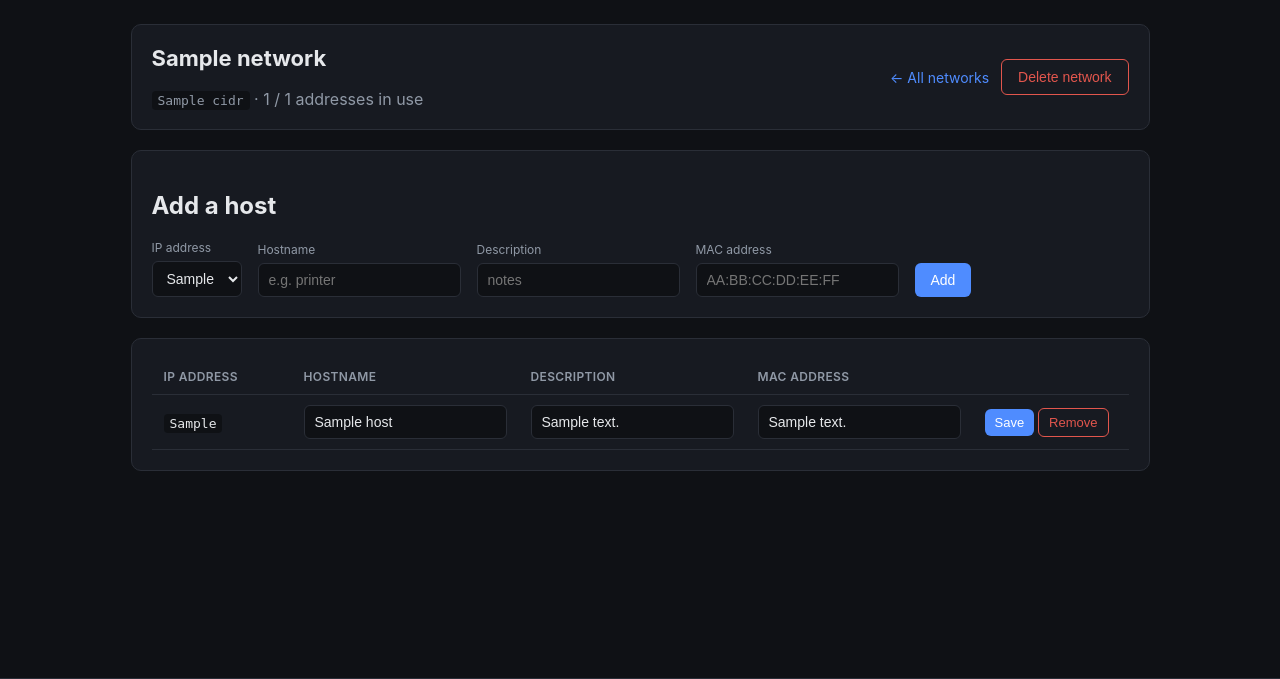
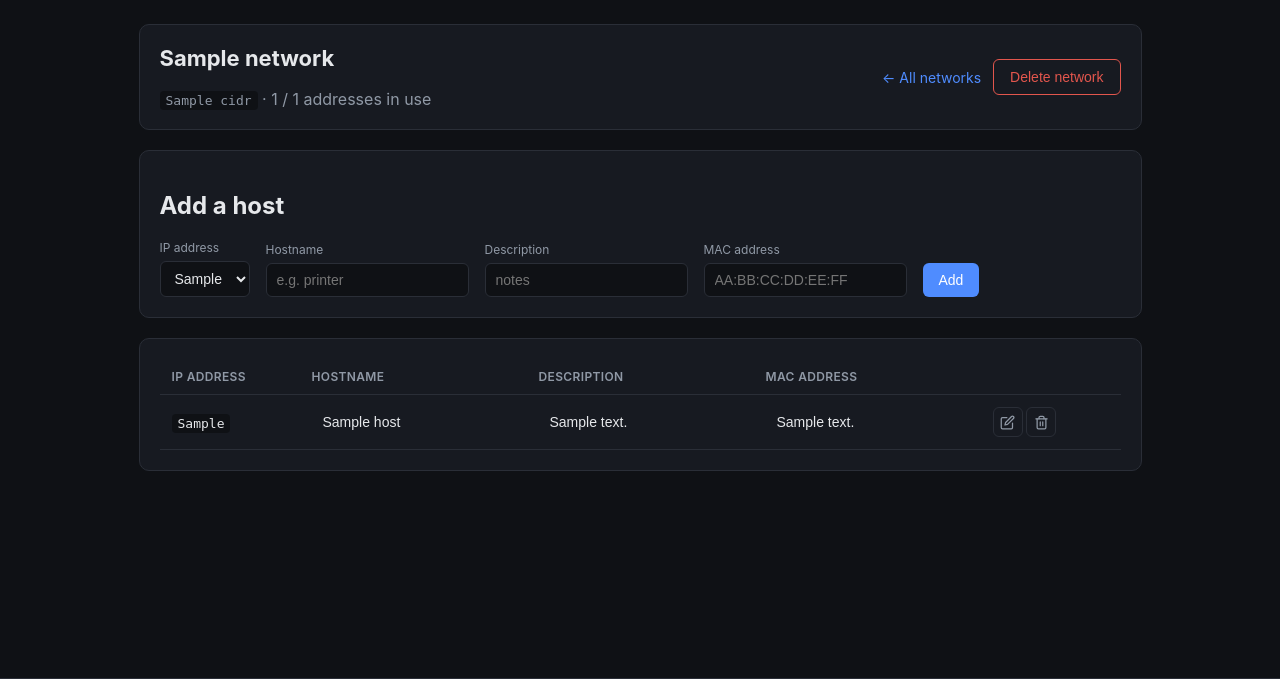
Before and after one commit to danielndias/ip-manager, a Flask app: template templates/network.html in a window 1280 px wide. Shown: the part 65-744 px from the top of the page. Run offline with Flask 3, Linux system fonts and the light colour scheme; the template is opened without the code that fills it: most values are stand-ins (such as "Sample title", 1, 10 or a date in 2020).

Commit message:
Add README; replace inline save/remove buttons with edit/trash icons
Host rows are now read-only until the edit icon is clicked, and the
remove action uses a trash icon instead of a text button.

Co-Authored-By: Claude Sonnet 5 <noreply@anthropic.com>
Claude-Session: https://claude.ai/code/session_015JQ6hyw7WsbP9av3DF9WZX

```diff
--- a/static/app.js
+++ b/static/app.js
@@ -10,6 +10,10 @@
   const addMessage = document.getElementById("add-host-message");
   const usedCountEl = document.getElementById("used-count");
   const noHostsMessage = document.getElementById("no-hosts-message");
+
+  const EDIT_ICON = '<svg viewBox="0 0 24 24" fill="none" stroke="currentColor" stroke-width="2" stroke-linecap="round" stroke-linejoin="round"><path d="M11 4H4a2 2 0 0 0-2 2v14a2 2 0 0 0 2 2h14a2 2 0 0 0 2-2v-7"></path><path d="M18.5 2.5a2.121 2.121 0 0 1 3 3L12 15l-4 1 1-4 9.5-9.5z"></path></svg>';
+  const SAVE_ICON = '<svg viewBox="0 0 24 24" fill="none" stroke="currentColor" stroke-width="2" stroke-linecap="round" stroke-linejoin="round"><polyline points="20 6 9 17 4 12"></polyline></svg>';
+  const TRASH_ICON = '<svg viewBox="0 0 24 24" fill="none" stroke="currentColor" stroke-width="2" stroke-linecap="round" stroke-linejoin="round"><polyline points="3 6 5 6 21 6"></polyline><path d="M19 6v14a2 2 0 0 1-2 2H7a2 2 0 0 1-2-2V6m3 0V4a2 2 0 0 1 2-2h4a2 2 0 0 1 2 2v2"></path><line x1="10" y1="11" x2="10" y2="17"></line><line x1="14" y1="11" x2="14" y2="17"></line></svg>';
 
   function ipToInt(ip) {
     return ip.split(".").reduce((acc, part) => acc * 256 + Number(part), 0);
@@ -70,12 +74,12 @@
     row.dataset.ip = ip;
     row.innerHTML = `
       <td class="col-ip"><code>${ip}</code></td>
-      <td><input type="text" class="hostname" value="${hostname}" placeholder="e.g. printer"></td>
-      <td><input type="text" class="description" value="${description}" placeholder="notes"></td>
-      <td><input type="text" class="mac_address" value="${mac_address}" placeholder="AA:BB:CC:DD:EE:FF"></td>
+      <td><input type="text" class="hostname" value="${hostname}" placeholder="e.g. printer" readonly></td>
+      <td><input type="text" class="description" value="${description}" placeholder="notes" readonly></td>
+      <td><input type="text" class="mac_address" value="${mac_address}" placeholder="AA:BB:CC:DD:EE:FF" readonly></td>
       <td class="col-actions">
-        <button type="button" class="save-row">Save</button>
-        <button type="button" class="remove-row danger">Remove</button>
+        <button type="button" class="icon-btn edit-row" title="Edit" aria-label="Edit">${EDIT_ICON}</button>
+        <button type="button" class="icon-btn remove-row" title="Remove" aria-label="Remove">${TRASH_ICON}</button>
         <span class="row-message"></span>
       </td>
     `;
@@ -92,6 +96,19 @@
       tbody.appendChild(row);
     }
     toggleEmptyState();
+  }
+
+  function setEditing(row, editing) {
+    const inputs = row.querySelectorAll("input");
+    inputs.forEach((input) => {
+      input.readOnly = !editing;
+    });
+    const editBtn = row.querySelector(".edit-row");
+    editBtn.innerHTML = editing ? SAVE_ICON : EDIT_ICON;
+    editBtn.title = editing ? "Save" : "Edit";
+    editBtn.setAttribute("aria-label", editBtn.title);
+    row.classList.toggle("editing", editing);
+    if (editing) inputs[0].focus();
   }
 
   if (addForm) {
@@ -145,9 +162,9 @@
 
   if (table) {
     table.addEventListener("click", async (event) => {
-      const saveBtn = event.target.closest(".save-row");
+      const editBtn = event.target.closest(".edit-row");
       const removeBtn = event.target.closest(".remove-row");
-      if (!saveBtn && !removeBtn) return;
+      if (!editBtn && !removeBtn) return;
 
       const row = event.target.closest("tr");
       const ip = row.dataset.ip;
@@ -175,11 +192,17 @@
         return;
       }
 
+      // edit-row button: first click enters edit mode, second click saves
+      if (!row.classList.contains("editing")) {
+        setEditing(row, true);
+        return;
+      }
+
       const hostname = row.querySelector(".hostname").value.trim();
       const description = row.querySelector(".description").value.trim();
       const mac_address = row.querySelector(".mac_address").value.trim();
 
-      saveBtn.disabled = true;
+      editBtn.disabled = true;
       message.textContent = "Saving...";
       message.className = "row-message";
 
@@ -201,13 +224,14 @@
         }
 
         row.querySelector(".mac_address").value = data.mac_address;
+        setEditing(row, false);
         message.textContent = "Saved";
         message.className = "row-message success";
       } catch (err) {
         message.textContent = err.message;
         message.className = "row-message error";
       } finally {
-        saveBtn.disabled = false;
+        editBtn.disabled = false;
         setTimeout(() => {
           message.textContent = "";
           message.className = "row-message";
--- a/static/style.css
+++ b/static/style.css
@@ -136,19 +136,36 @@ button:disabled {
   flex-wrap: wrap;
 }
 
-button.remove-row {
+.icon-btn {
+  display: inline-flex;
+  align-items: center;
+  justify-content: center;
+  width: 30px;
+  height: 30px;
+  padding: 0;
   background: transparent;
-  border: 1px solid var(--danger);
-  color: var(--danger);
-  padding: 6px 10px;
-  font-size: 13px;
+  border: 1px solid var(--border);
+  color: var(--muted);
 }
 
-button.remove-row:hover { background: var(--danger); color: white; }
+.icon-btn svg {
+  width: 15px;
+  height: 15px;
+}
 
-.host-table .save-row {
-  padding: 6px 10px;
-  font-size: 13px;
+.icon-btn:hover {
+  background: var(--panel);
+  color: var(--text);
+  border-color: var(--accent);
+}
+
+.icon-btn.edit-row:hover { color: var(--accent); border-color: var(--accent); }
+.icon-btn.remove-row:hover { color: var(--danger); border-color: var(--danger); }
+
+tr.editing .icon-btn.edit-row {
+  background: var(--success);
+  color: white;
+  border-color: var(--success);
 }
 
 button {
@@ -208,13 +225,24 @@ code {
 }
 
 .host-table .col-ip { white-space: nowrap; width: 140px; }
-.host-table .col-status { width: 90px; }
 .host-table .col-actions { white-space: nowrap; width: 140px; }
 .host-table input[type="text"] { width: 100%; min-width: 120px; }
-.host-table tr.in-use .status-badge {
-  color: var(--success);
+
+.host-table input[type="text"][readonly] {
+  background: transparent;
+  border-color: transparent;
+  color: var(--text);
+  cursor: default;
 }
-.status-badge { color: var(--muted); font-size: 13px; }
+
+.host-table input[type="text"][readonly]::placeholder {
+  color: var(--muted);
+}
+
+.host-table tr.editing input[type="text"] {
+  background: #0f1115;
+  border-color: var(--accent);
+}
 
 .row-message { margin-left: 8px; font-size: 12px; color: var(--muted); }
 .row-message.success { color: var(--success); }
--- a/templates/network.html
+++ b/templates/network.html
@@ -47,6 +47,10 @@
     </form>
   </section>
 
+  {% set edit_icon %}<svg viewBox="0 0 24 24" fill="none" stroke="currentColor" stroke-width="2" stroke-linecap="round" stroke-linejoin="round"><path d="M11 4H4a2 2 0 0 0-2 2v14a2 2 0 0 0 2 2h14a2 2 0 0 0 2-2v-7"></path><path d="M18.5 2.5a2.121 2.121 0 0 1 3 3L12 15l-4 1 1-4 9.5-9.5z"></path></svg>{% endset %}
+  {% set save_icon %}<svg viewBox="0 0 24 24" fill="none" stroke="currentColor" stroke-width="2" stroke-linecap="round" stroke-linejoin="round"><polyline points="20 6 9 17 4 12"></polyline></svg>{% endset %}
+  {% set trash_icon %}<svg viewBox="0 0 24 24" fill="none" stroke="currentColor" stroke-width="2" stroke-linecap="round" stroke-linejoin="round"><polyline points="3 6 5 6 21 6"></polyline><path d="M19 6v14a2 2 0 0 1-2 2H7a2 2 0 0 1-2-2V6m3 0V4a2 2 0 0 1 2-2h4a2 2 0 0 1 2 2v2"></path><line x1="10" y1="11" x2="10" y2="17"></line><line x1="14" y1="11" x2="14" y2="17"></line></svg>{% endset %}
+
   <section class="panel">
     <table class="table host-table" id="host-table">
       <thead>
@@ -62,12 +66,12 @@
         {% for h in hosts %}
           <tr data-ip="{{ h.ip }}">
             <td class="col-ip"><code>{{ h.ip }}</code></td>
-            <td><input type="text" class="hostname" value="{{ h.hostname }}" placeholder="e.g. printer"></td>
-            <td><input type="text" class="description" value="{{ h.description }}" placeholder="notes"></td>
-            <td><input type="text" class="mac_address" value="{{ h.mac_address }}" placeholder="AA:BB:CC:DD:EE:FF"></td>
+            <td><input type="text" class="hostname" value="{{ h.hostname }}" placeholder="e.g. printer" readonly></td>
+            <td><input type="text" class="description" value="{{ h.description }}" placeholder="notes" readonly></td>
+            <td><input type="text" class="mac_address" value="{{ h.mac_address }}" placeholder="AA:BB:CC:DD:EE:FF" readonly></td>
             <td class="col-actions">
-              <button type="button" class="save-row">Save</button>
-              <button type="button" class="remove-row danger">Remove</button>
+              <button type="button" class="icon-btn edit-row" title="Edit" aria-label="Edit">{{ edit_icon }}</button>
+              <button type="button" class="icon-btn remove-row" title="Remove" aria-label="Remove">{{ trash_icon }}</button>
               <span class="row-message"></span>
             </td>
           </tr>
```
Also changed, not shown: README.md (added).
